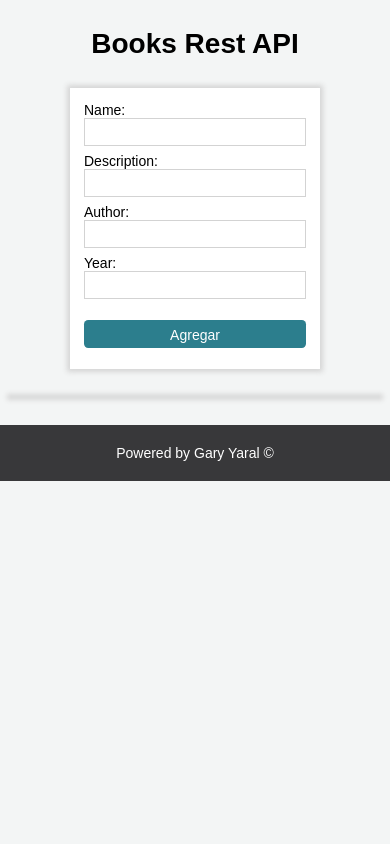
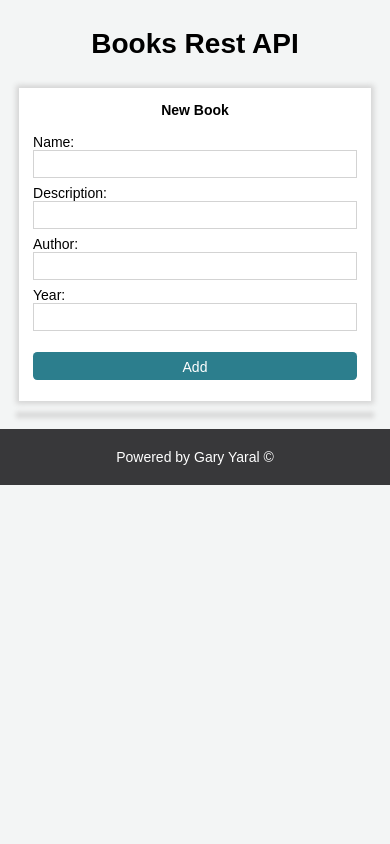
Before and after one commit to Gary-Yaral/REST-API-with-PHP-en-JAVASCRIPT, a PHP site: page /form.php in a window 390 px wide. Run offline with PHP 8.4, Linux system fonts and the light colour scheme.

Commit message:
Must to change responsivity

```diff
--- a/css/style.css
+++ b/css/style.css
@@ -12,30 +12,33 @@
   font-size: 14px;
 }
 
-html{
-  width:100%;
-  height:100%;
-}
-
 body{
   width: 100%;
-  max-height: 100%;
   height:100vh;
   background: rgb(243, 245, 245);
   display: flex;
   flex-direction: column;
   box-sizing: border-box;
   align-items: center;
+  position: relative;
   overflow:auto;
 }
 
-.container{
+.container-data{
   width: 95%;
   background: rgb(243, 245, 245);
   display: flex;
   flex-direction: column;
-  box-sizing: border-box;
   align-items: center;
+  height: fit-content;
+}
+
+.data-table{
+  width: 95%;
+  max-width:95%;
+  height: fit-content;
+  overflow:auto;
+  margin: 1rem 0;
 }
 
 h2{
@@ -116,7 +119,6 @@ table{
   min-height: fit-content;
 }
 
-
 td{
   text-align:center;
   vertical-align: center;
@@ -154,13 +156,6 @@ tr:nth-child(even) .table-id{
   width: 250px;
 }
 
-.data-table{
-  margin-top: 2rem;
-  width: 100%;
-  overflow:auto;
-  margin-bottom: 2rem;
-}
-
 .card{
   box-shadow: 0 0 5px 3px rgb(214, 214, 214);
 }
@@ -189,7 +184,7 @@ footer{
   align-items: center;
 }
 
-.edit{
+.update{
   background: var(--green);
   color:#fff;
 }
@@ -199,7 +194,7 @@ footer{
   color:#fff;
 }
 
-.update{
+.modal-update{
   width:100%;
   height:100vh;
   position: fixed;
@@ -231,3 +226,13 @@ footer{
 .hidden{
   display: none;
 }
+
+@media screen and (max-width:415px) {
+  .data-form{
+    width: 95%;
+  }
+
+  .data-table{
+    width: 95%;
+  }
+}
--- a/data.json
+++ b/data.json
@@ -1 +1 @@
-[{"id":0,"name":"Javascript","description":"Fundamentos","author":"Robert C. Martin","year":"2020"},{"id":1,"name":"Python","description":"Machine Learning","author":"Microsoft","year":"2010"}]
+[{"id":0,"name":"Javascript","description":"Clean code","author":"Robert C. Martin","year":"2020"},{"id":1,"name":"dsfdas","description":"ascsa","author":"ascc","year":"ass"}]
--- a/form.php
+++ b/form.php
@@ -8,10 +8,14 @@
   <title>API</title>
 </head>
 <body>
-  <div class="container">
+  <div class="container-data">
     <h2>Books Rest API</h2>
     <section class="data-form card">
       <form id="form-add">
+        <center>
+          <h4>New Book</h4>
+        </center>
+        <br>
         <section>
           <div id="book-data" class="book-data">
             <label for="name">Name:</label>
@@ -23,7 +27,7 @@
             <label for="year">Year:</label>
             <input type="text" id="year" name="year">
           </div>
-          <input type="submit" value="Agregar">
+          <input type="submit" value="Add">
         </section>
       </form>
     </section>
@@ -32,11 +36,11 @@
         <thead>
           <tr>
             <th>ID</th>
-            <th>Nombre</th>
-            <th>Descripción</th>
-            <th>Autor</th>
-            <th>Año</th>
-            <th>Opciones</th>
+            <th>Name</th>
+            <th>Description</th>
+            <th>Author</th>
+            <th>Year</th>
+            <th>Options</th>
           </tr>
         </thead>
         <tbody>
@@ -45,9 +49,11 @@
     </section>
   </div>
   <footer>Powered by Gary Yaral &copy</footer>
-  <section id="modal" class="update hidden">
+  <section id="modal" class="modal-update hidden">
     <div id="closeModal" class="close">X</div>
     <form id="form-update" class="form-update">
+      <center><h4>Update Book</h4></center>
+      <br>
       <section>
         <div id="book-data" class="book-data">
           <label for="name">Name:</label>
@@ -59,11 +65,11 @@
           <label for="year">Year:</label>
           <input type="text" id="year" name="year">
         </div>
-        <input type="submit" value="Agregar">
+        <input type="submit" value="Save changes">
       </section>
     </form>
   </section>
-  <script src="js/modal-alert.js"></script>
+  <script src="js/sweet-alert.js"></script>
   <script src="js/api.js"></script>
 </body>
 </html>
--- a/insert.php
+++ b/insert.php
@@ -32,6 +32,6 @@
     array_push($json_file,$newBook);
     $json = json_encode($json_file);
     file_put_contents($file_route,$json);
-    echo json_encode(array("message" => 'Product added successfully'));
+    echo json_encode(array("message" => 'Added'));
   }
 ?>
--- a/js/api.js
+++ b/js/api.js
@@ -21,8 +21,8 @@ function renderTable(data) {
       <td>${book.year}</td>
       <td>
         <div>
-          <button class='edit'>Editar</button>
-          <button class='delete'>Eliminar</button>
+          <button class='update'>Update</button>
+          <button class='delete'>Delete</button>
         </div>
       </td>
     `;
@@ -49,7 +49,7 @@ table.addEventListener('click', (e) => {
     delete_data(parent);
   }
 
-  if (btn.classList.contains('edit')) {
+  if (btn.classList.contains('update')) {
     updateModal.classList.remove('hidden');
     let parent = btn.parentNode.parentNode.parentNode;
     let id = parent.querySelectorAll('td')[0].innerHTML;
@@ -58,8 +58,6 @@ table.addEventListener('click', (e) => {
     updateForm.querySelector('#author').value = parent.querySelectorAll('td')[3].innerHTML;
     updateForm.querySelector('#year').value = parent.querySelectorAll('td')[4].innerHTML;
     updateModal.setAttribute('update',id);
-    console.log('here')
-
   }
 })
 
@@ -77,7 +75,13 @@ function update(idUpdate, form) {
     "author": author,
     "year": year
   }
-
+  swal({
+    title:'Are you sure?',
+    text: 'Once updated, you could lost some data',
+    icon: 'warning',
+    buttons: true
+  })
+    .then((degree) => {
       fetch('update.php',{
         method: 'PUT',
         body: JSON.stringify(data),
@@ -87,10 +91,18 @@ function update(idUpdate, form) {
       })
       .then(response => response.json())
       .then(response =>  {
-    console.log(response);
+        if(response.message === 'Updated'){
+          swal('Changes have been saved',{
+            icon: 'success'
+          })
+            .then(ok => {
+              updateModal.classList.add('hidden');
+              get_data();
             })
         }
-
+      })
+    })
+}
 
 function insert() {
   let formData = new FormData();
@@ -102,24 +114,40 @@ function insert() {
   formData.append('description',description.value);
   formData.append('author',author.value);
   formData.append('year',year.value);
-
+  swal({
+    title: 'Would you like save this book?',
+    icon: 'warning',
+    buttons: true,
+  })
+    .then(agree => {
       fetch('insert.php',{
         method: 'POST',
         body: formData
       })
       .then(response => response.json())
       .then(response =>  {
-    alert(response.message);
+        if (response.message === 'Added') {
+          swal('Product has been added', {
+            icon:'success'
+          })
+            .then(ok => {
               get_data();
               form.reset();
             })
-
-  get_data();
+        }
+      })
+    })
 }
 
 function delete_data(parentNode) {
   let id = parentNode.querySelectorAll('td')[0].innerHTML;
-
+  swal({
+    title: 'Are you sure?',
+    text: 'Once deleted, you will not be able to recover this book',
+    icon: 'warning',
+    buttons: true,
+  })
+    .then(agree => {
       fetch('delete.php',{
         method: 'DELETE',
         body: JSON.stringify({"id":parseInt(id)}),
@@ -129,8 +157,15 @@ function delete_data(parentNode) {
       })
         .then(response => response.json())
         .then(response =>  {
+          if (response.message === 'Deleted') {
+            swal('Book has been deleted',{
+              icon:'success'
+            })
+            .then(ok => {
               get_data();
-      alert(response.message);
+            })
+          }
+        })
     })
 }
 
@@ -162,7 +197,6 @@ function verifyEmpty(form) {
 
 closeModal.addEventListener('click', () => {
   updateModal.classList.add('hidden');
-  console.log(updateModal)
 })
 
 form.addEventListener('submit', (event) => {
```
Also changed, not shown: js/sweet-alert.js (renamed from js/modal-alert.js). Lines whose indentation alone changed are shown as unchanged.
